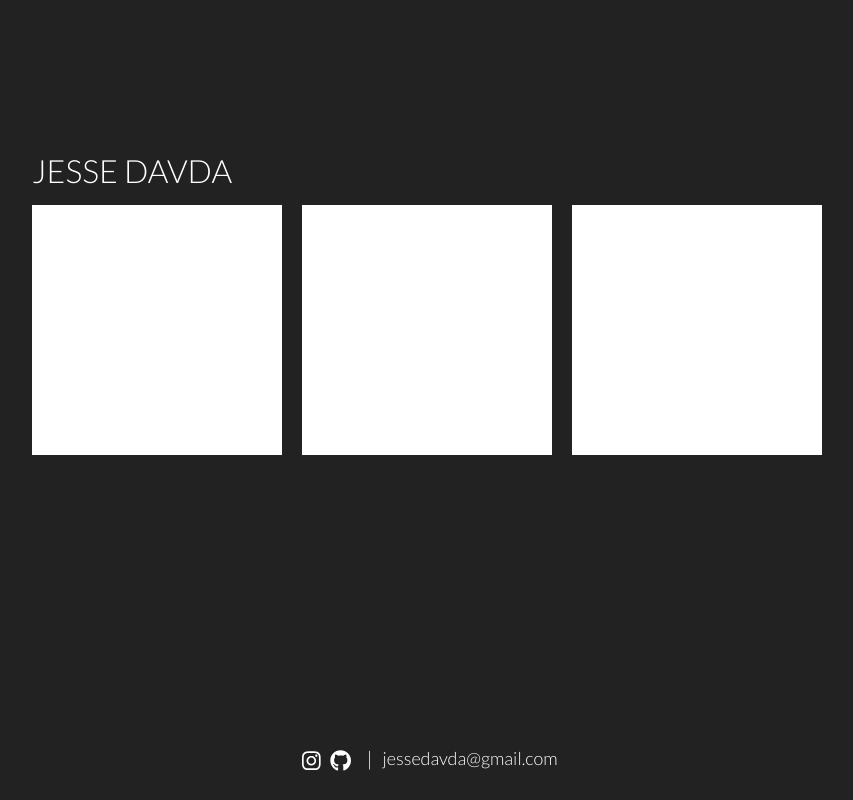
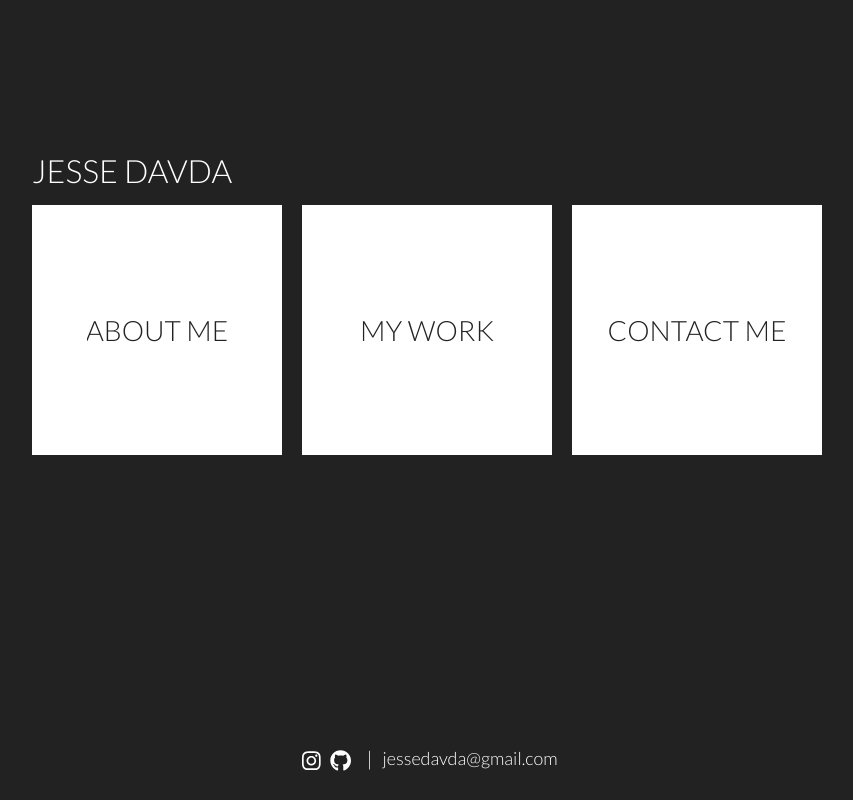
Before and after one commit to JesseDavda/JesseDavda.github.io, a React (Create React App) app: page / in a window 1280 px wide. Shown: the whole page, without its empty margins (213-1066 px from the left). Built offline with nearby package versions, Linux system fonts and the light colour scheme; the HTML template or start-up script is replaced by a standard one.

Commit message:
Makes the menu titles appear when not hovered and adds a text background swipe effect

```diff
--- a/src/components/SmallBlock/SmallBlock.js
+++ b/src/components/SmallBlock/SmallBlock.js
@@ -7,7 +7,7 @@ class SmallBlock extends Component {
         return(
             <div className={"project-block"} style={styles.container} onClick={this.props.onClick}>
                 <div className={"inside-background"} ></div>
-                <div style={styles.titleContainer}>
+                <div style={styles.titleContainer} className={"block-title-container"}>
                     <h1 style={styles.titleText} className={"block-title"}>{this.props.title.toUpperCase()}</h1>
                 </div>
             </div>
--- a/src/components/SmallBlock/SmallBlock.style.js
+++ b/src/components/SmallBlock/SmallBlock.style.js
@@ -21,7 +21,7 @@ const styles = {
         marginLeft: '-5px'
     },
     titleText: {
-        color: '#FFFFFF',
+        color: '#222222',
         position: 'absolute',
         fontWeight:'300',
         fontSize: '28px',
--- a/src/index.css
+++ b/src/index.css
@@ -89,6 +89,25 @@ code {
   text-align: left;
 }
 
+.block-title {
+  text-decoration: none;
+  background-clip: text;
+  -webkit-background-clip: text;
+  -webkit-text-fill-color: transparent;
+  background-image: linear-gradient(
+      to right,
+      #FFFFFF,
+      #FFFFFF 50%,
+      #222222 50%);
+  background-size: 200% 100%;
+  background-position: 100%;
+  transition: all 0.45s;
+}
+
+.project-block:hover .block-title {
+  background-position: 0%;
+}
+
 @media screen and (max-width: 1125px) {
   .footer-container {
     bottom: 10px !important;
@@ -105,6 +124,9 @@ code {
 
   .block-title {
     font-size: 22px !important;
+    background-position: 100%;
+    color: #FFFFFF;
+    -webkit-text-fill-color: #FFFFFF;
   }
 
   .inside-background {
@@ -148,6 +170,6 @@ code {
 
   .project-image-container {
     width: 100% !important;
-    margin: 0 auto !important
+    margin: 0 auto !important;
   }
 }
```
